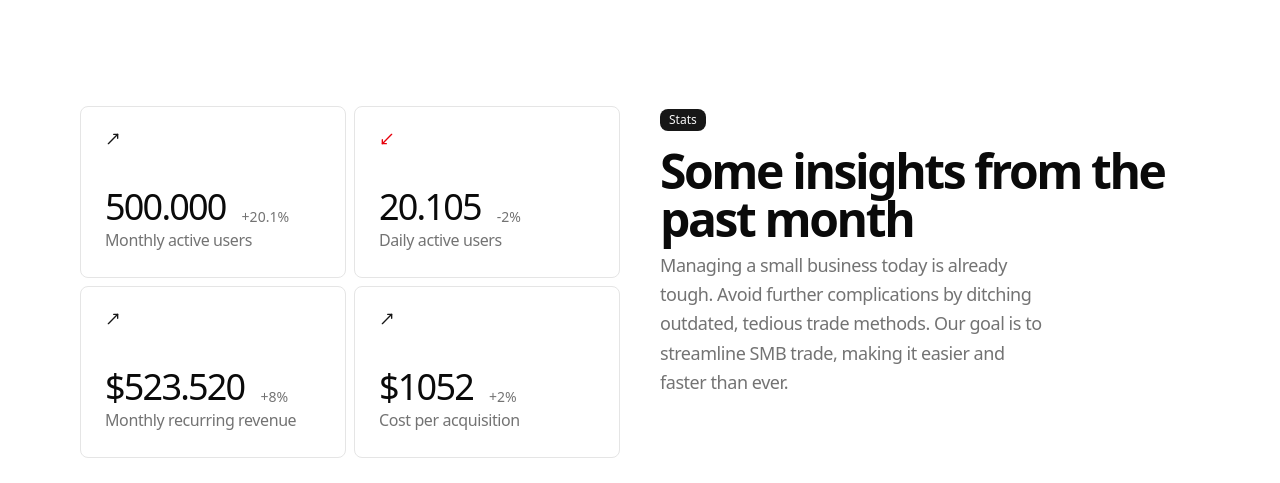
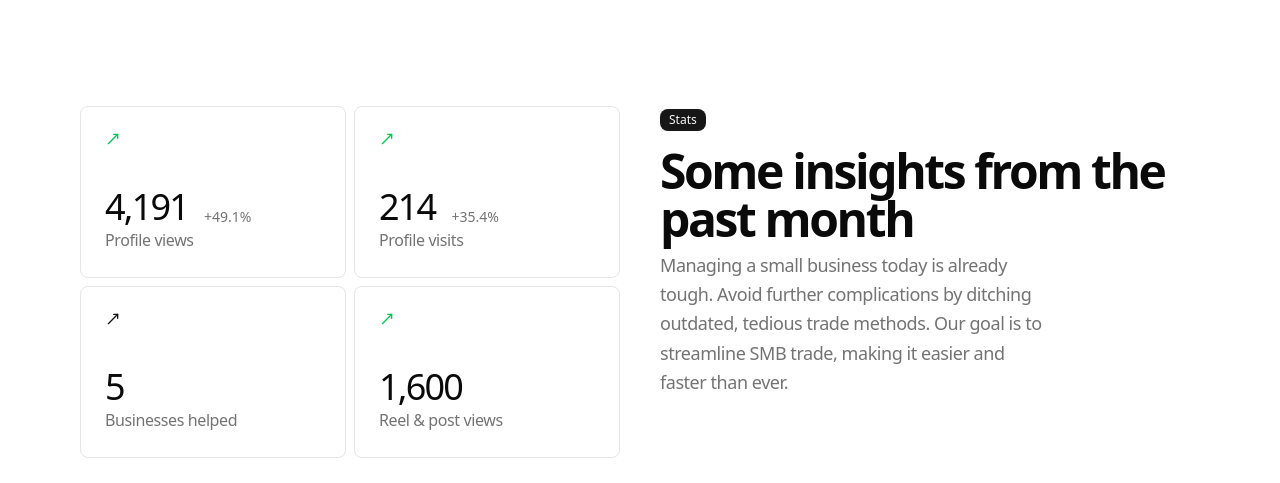
Before and after one commit to Baine-Rene/OvertypeStudio, a Next.js app: page / in a window 1280 px wide. Shown: the part 5820-6303 px from the top of the page. Built offline with nearby package versions, Linux system fonts and the light colour scheme.

Commit message:
added instagram profile statistics

```diff
--- a/src/app/home/stats.tsx
+++ b/src/app/home/stats.tsx
@@ -9,51 +9,45 @@ export const Stats = () => (
         <div className="flex justify-center items-center">
           <div className="grid text-left grid-cols-1 sm:grid-cols-2 lg:grid-cols-2 w-full gap-2">
             <div className="flex gap-0 flex-col justify-between p-6 border rounded-md">
-              <MoveUpRight className="w-4 h-4 mb-10 text-primary" />
+              <MoveUpRight className="w-4 h-4 mb-10 text-green-500" />
               <h2 className="text-4xl tracking-tighter max-w-xl text-left font-regular flex flex-row gap-4 items-end">
-                500.000
+                4,191
                 <span className="text-muted-foreground text-sm tracking-normal">
-                  +20.1%
+                  +49.1%
                 </span>
               </h2>
               <p className="text-base leading-relaxed tracking-tight text-muted-foreground max-w-xl text-left">
-                Monthly active users
+                Profile views
               </p>
             </div>
             <div className="flex gap-0 flex-col justify-between p-6 border rounded-md">
-              <MoveDownLeft className="w-4 h-4 mb-10 text-destructive" />
+              <MoveUpRight className="w-4 h-4 mb-10 text-green-500" />
               <h2 className="text-4xl tracking-tighter max-w-xl text-left font-regular flex flex-row gap-4 items-end">
-                20.105
+               214
                 <span className="text-muted-foreground text-sm tracking-normal">
-                  -2%
+                  +35.4%
                 </span>
               </h2>
               <p className="text-base leading-relaxed tracking-tight text-muted-foreground max-w-xl text-left">
-                Daily active users
+                Profile visits
               </p>
             </div>
             <div className="flex gap-0 flex-col justify-between p-6 border rounded-md">
               <MoveUpRight className="w-4 h-4 mb-10 text-primary" />
               <h2 className="text-4xl tracking-tighter max-w-xl text-left font-regular flex flex-row gap-4 items-end">
-                $523.520
-                <span className="text-muted-foreground text-sm tracking-normal">
-                  +8%
-                </span>
+                5
               </h2>
               <p className="text-base leading-relaxed tracking-tight text-muted-foreground max-w-xl text-left">
-                Monthly recurring revenue
+                Businesses helped
               </p>
             </div>
             <div className="flex gap-0 flex-col justify-between p-6 border rounded-md">
-              <MoveUpRight className="w-4 h-4 mb-10 text-primary" />
+              <MoveUpRight className="w-4 h-4 mb-10 text-green-500" />
               <h2 className="text-4xl tracking-tighter max-w-xl text-left font-regular flex flex-row gap-4 items-end">
-                $1052
-                <span className="text-muted-foreground text-sm tracking-normal">
-                  +2%
-                </span>
+                1,600
               </h2>
               <p className="text-base leading-relaxed tracking-tight text-muted-foreground max-w-xl text-left">
-                Cost per acquisition
+                Reel & post views
               </p>
             </div>
           </div>
```
